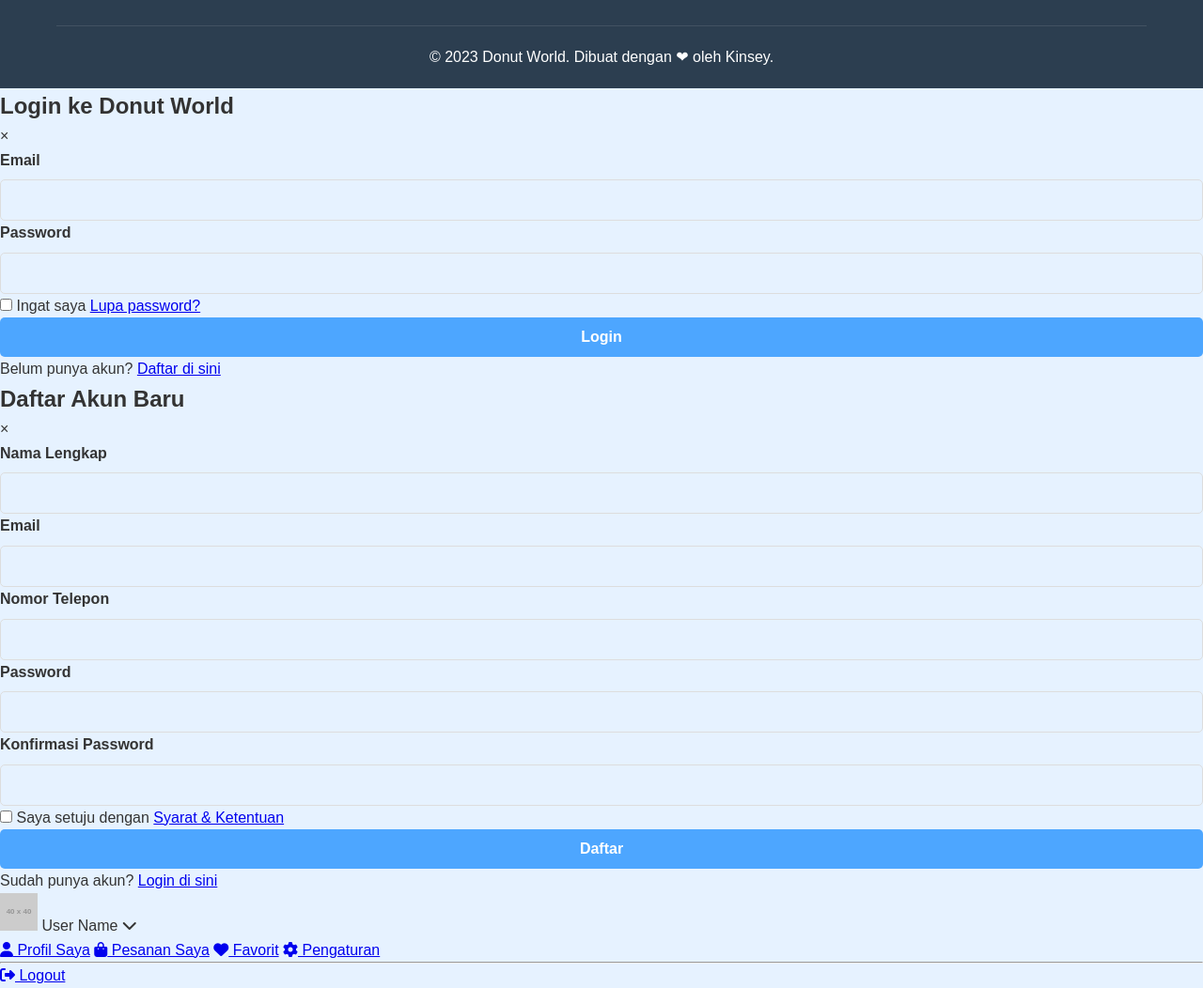
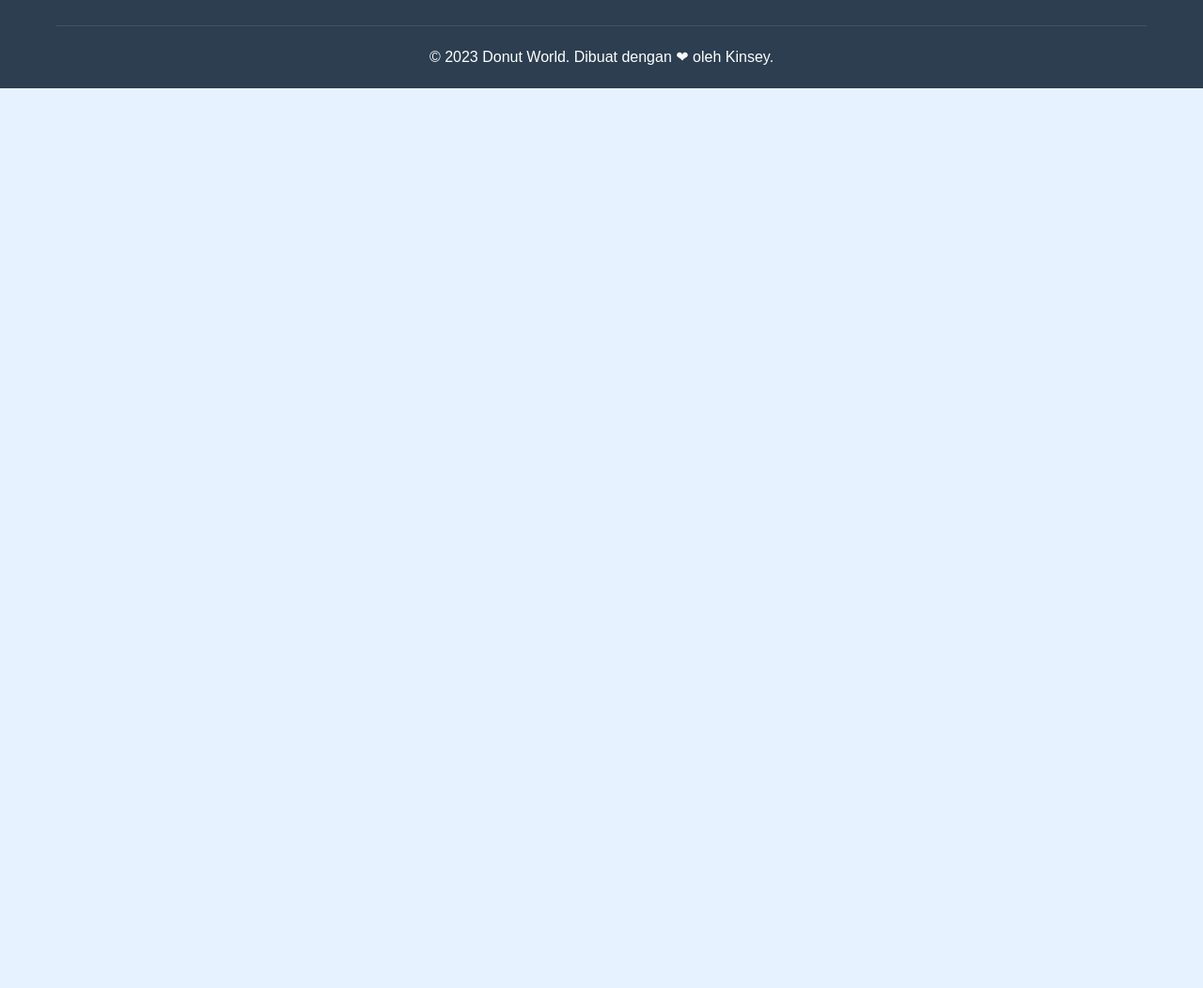
Before and after one commit to kins-pyt/donut-world, a plain HTML site: page index.html in a window 1280 px wide. Shown: the part 3270-4322 px from the top of the page at 94% size. After the commit the page ends 3364 px from the top, so only its background shows below. Drawn offline with Linux system fonts and the light colour scheme; placeholder pictures from the web are drawn by us.

Commit message:
menghapus login lama

```diff
--- a/index.html
+++ b/index.html
@@ -266,102 +266,6 @@
         </div>
     </footer>
 
-    <!-- Login Modal -->
-<div id="loginModal" class="modal">
-  <div class="modal-content">
-    <div class="modal-header">
-      <h2>Login ke Donut World</h2>
-      <span class="close">&times;</span>
-    </div>
-    <div class="modal-body">
-      <form id="loginForm">
-        <div class="form-group">
-          <label for="loginEmail">Email</label>
-          <input type="email" id="loginEmail" name="email" required>
-        </div>
-        <div class="form-group">
-          <label for="loginPassword">Password</label>
-          <input type="password" id="loginPassword" name="password" required>
-        </div>
-        <div class="form-options">
-          <label class="checkbox-container">
-            <input type="checkbox" id="rememberMe">
-            <span class="checkmark"></span>
-            Ingat saya
-          </label>
-          <a href="#" id="forgotPassword">Lupa password?</a>
-        </div>
-        <button type="submit" class="btn btn-primary btn-full">Login</button>
-      </form>
-      <div class="modal-footer">
-        <p>Belum punya akun? <a href="#" id="showRegister">Daftar di sini</a></p>
-      </div>
-    </div>
-  </div>
-</div>
-
-<!-- Register Modal -->
-<div id="registerModal" class="modal">
-  <div class="modal-content">
-    <div class="modal-header">
-      <h2>Daftar Akun Baru</h2>
-      <span class="close">&times;</span>
-    </div>
-    <div class="modal-body">
-      <form id="registerForm">
-        <div class="form-group">
-          <label for="registerName">Nama Lengkap</label>
-          <input type="text" id="registerName" name="name" required>
-        </div>
-        <div class="form-group">
-          <label for="registerEmail">Email</label>
-          <input type="email" id="registerEmail" name="email" required>
-        </div>
-        <div class="form-group">
-          <label for="registerPhone">Nomor Telepon</label>
-          <input type="tel" id="registerPhone" name="phone">
-        </div>
-        <div class="form-group">
-          <label for="registerPassword">Password</label>
-          <input type="password" id="registerPassword" name="password" required>
-        </div>
-        <div class="form-group">
-          <label for="registerConfirmPassword">Konfirmasi Password</label>
-          <input type="password" id="registerConfirmPassword" name="confirmPassword" required>
-        </div>
-        <div class="form-options">
-          <label class="checkbox-container">
-            <input type="checkbox" id="agreeTerms" required>
-            <span class="checkmark"></span>
-            Saya setuju dengan <a href="#">Syarat & Ketentuan</a>
-          </label>
-        </div>
-        <button type="submit" class="btn btn-primary btn-full">Daftar</button>
-      </form>
-      <div class="modal-footer">
-        <p>Sudah punya akun? <a href="#" id="showLogin">Login di sini</a></p>
-      </div>
-    </div>
-  </div>
-</div>
-
-<!-- User Menu (akan muncul setelah login) -->
-<div id="userMenu" class="user-menu">
-  <div class="user-info">
-    <img src="https://via.placeholder.com/40" alt="User Avatar" class="user-avatar">
-    <span id="userName">User Name</span>
-    <i class="fas fa-chevron-down"></i>
-  </div>
-  <div class="user-dropdown">
-    <a href="#" class="user-menu-item"><i class="fas fa-user"></i> Profil Saya</a>
-    <a href="#" class="user-menu-item"><i class="fas fa-shopping-bag"></i> Pesanan Saya</a>
-    <a href="#" class="user-menu-item"><i class="fas fa-heart"></i> Favorit</a>
-    <a href="#" class="user-menu-item"><i class="fas fa-cog"></i> Pengaturan</a>
-    <hr>
-    <a href="#" id="logoutBtn" class="user-menu-item"><i class="fas fa-sign-out-alt"></i> Logout</a>
-  </div>
-</div>
-
     <script src="script.js"></script>
 </body>
 </html>
```
